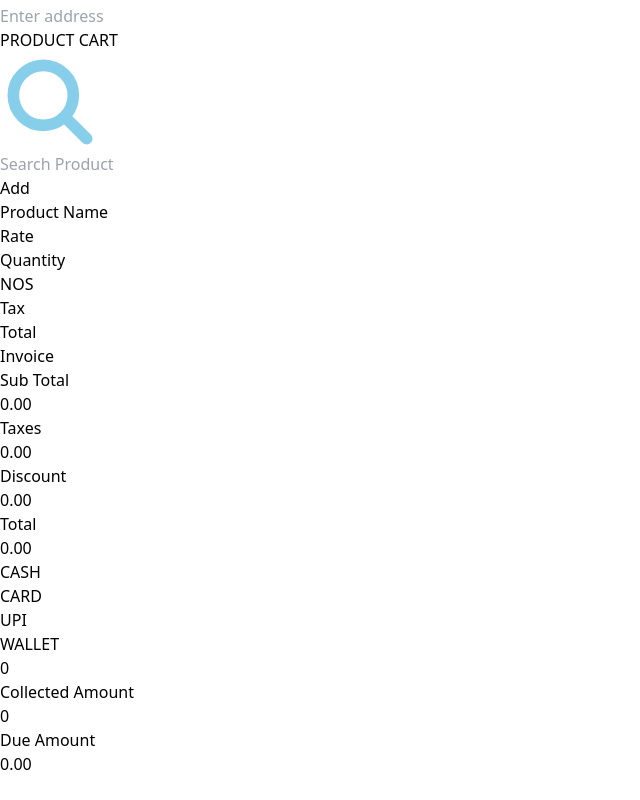
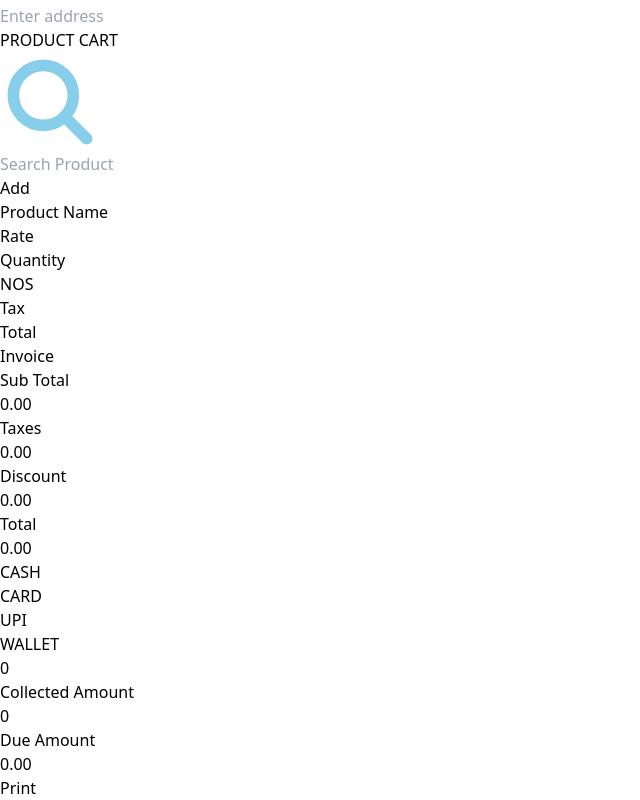
Before and after one commit to santoshjogdand/cloudbill, a React (Vite) app: page /invoice in a window 1280 px wide. Shown: the part 4174-4974 px from the top of the page, without its empty margins (0-640 px from the left). Before the commit the page ends 4950 px from the top, so only its background shows below. Built offline with nearby package versions, Linux system fonts and the light colour scheme; sample sign-in values are in the browser's storage.

Commit message:
Print Button Ui

```diff
--- a/src/components/Invoice/Invoice.jsx
+++ b/src/components/Invoice/Invoice.jsx
@@ -63,7 +63,7 @@ const Invoice = () => {
 
   return (
     <div>
-      <Header/>
+      <Header />
       <div className='main w-full h-fit pb-[50vh] bg-blue-100 flex pl-[30vh]'>
         <div className='left w-[55vw] h-full'>
           <div className='customer'>
@@ -277,14 +277,21 @@ const Invoice = () => {
               <div className='h-10 bg-gray-200 w-auto p-2 px-6'>UPI</div>
               <div className='h-10 bg-gray-200 w-auto p-2 px-6'>WALLET</div>
             </div>
-          <div className='recived_payment flex justify-center mt-5'>
+            <div className='recived_payment flex justify-center gap-10 mt-5'>
               <input
                 type="text"
                 placeholder="Received Amount"
                 value={receivedAmount}
                 onChange={(e) => setReceivedAmount(e.target.value)}
-              className="pl-10 p-2 border border-gray-300 outline-none text-sm text-gray-700 focus:ring-1 focus:ring-gray-400"
+                className="pl-5 w-[12vw] p-2 border border-gray-300 outline-none text-sm text-gray-700 focus:ring-1 focus:ring-gray-400"
               />
+              <div>
+                {/* <button
+                  className='bg-blue-500 text-white font-medium py-2 px-6 text-sm hover:bg-blue-600 focus:outline-none'
+                >
+                  Done
+                </button> */}
+              </div>
             </div>
           </div>
 
@@ -301,6 +308,14 @@ const Invoice = () => {
                 <div className="text-sm font-bold mt-1">{dueAmount.toFixed(2)}</div>
               </div>
             </div>
+            <div className='flex justify-center mt-5'>
+              <div className="bg-blue-500 text-white text-center shadow-md p-2 w-[10vw]">
+                <div className="text-sm">
+                  Print
+                </div>
+              </div>
+            </div>
+
           </div>
         </div>
       </div>
```
Lines whose indentation alone changed are shown as unchanged.
